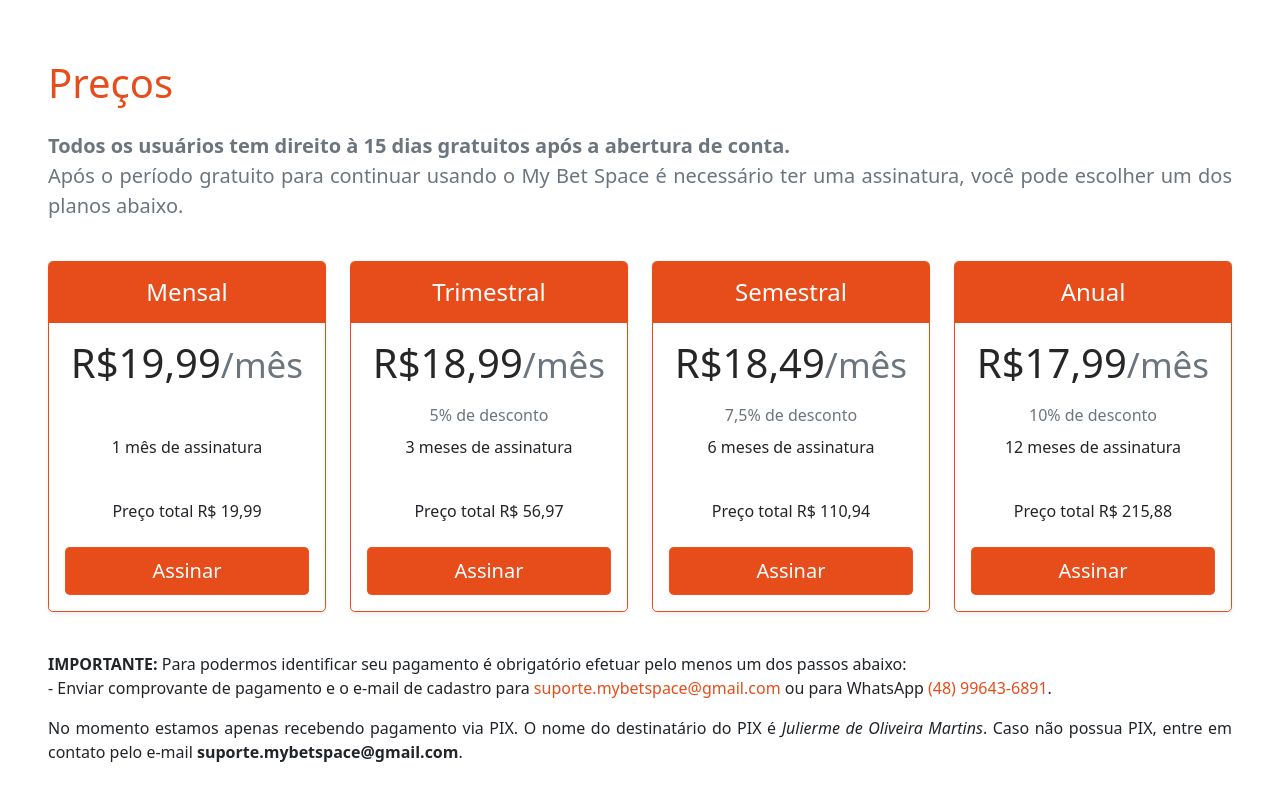
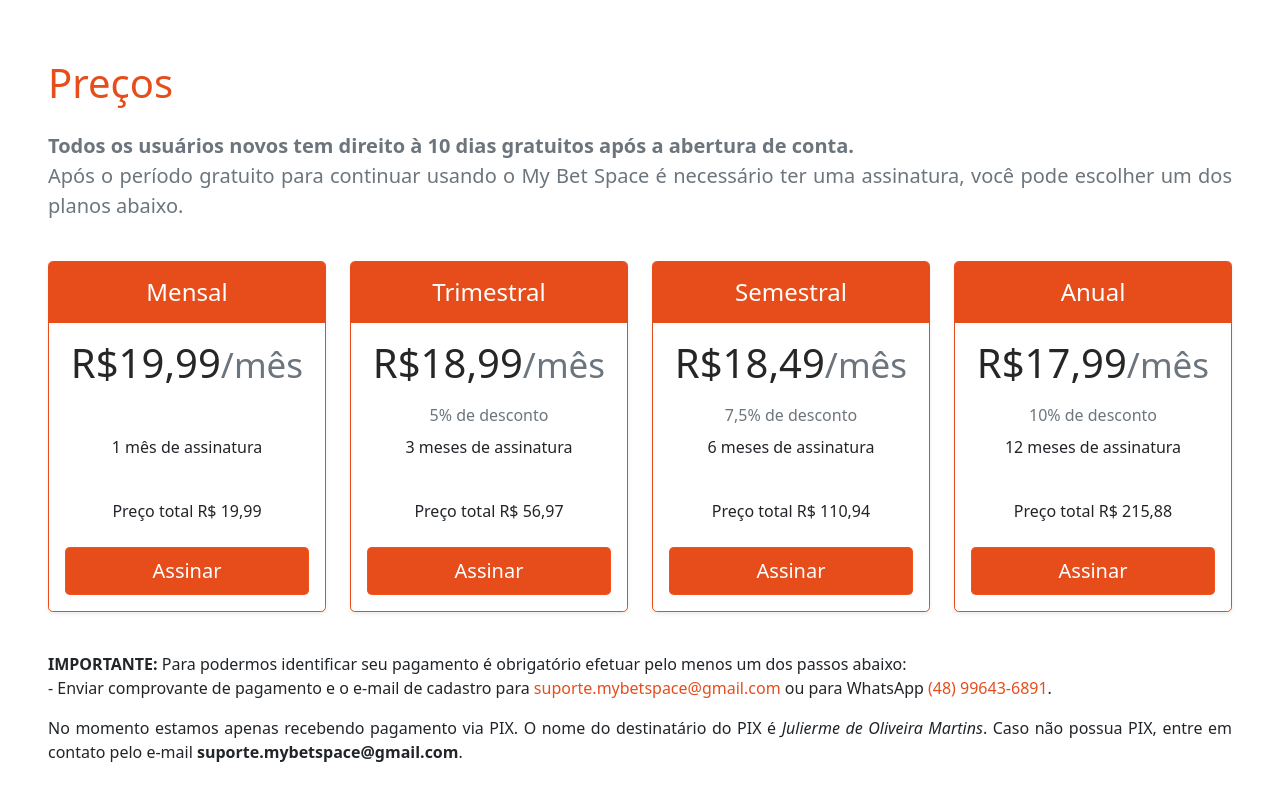
Before and after one commit to mybetspace/landing-page-website, a Nuxt app: page / in a window 1280 px wide. Shown: the part 2658-3458 px from the top of the page. Built offline with nearby package versions, Linux system fonts and the light colour scheme; what v-mask would draw is missing.

Commit message:
change text

```diff
--- a/pages/index.vue
+++ b/pages/index.vue
@@ -159,8 +159,8 @@
             <h1 class="mb-6 text-primary">Preços</h1>
             <p class="fs-5 text-muted">
               <b
-                >Todos os usuários tem direito à 15 dias gratuitos após a
-                abertura de conta.</b
+                >Todos os usuários novos tem direito à 10 dias gratuitos
+                após a abertura de conta.</b
               ><br />
               Após o período gratuito para continuar usando o My Bet Space é
               necessário ter uma assinatura, você pode escolher um dos planos
```
